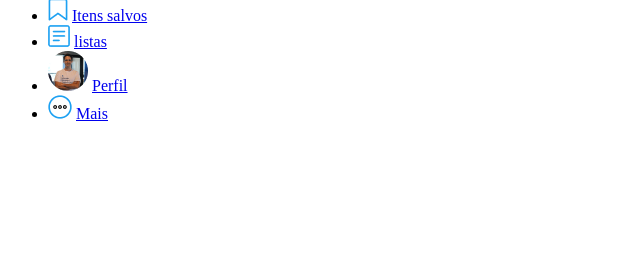
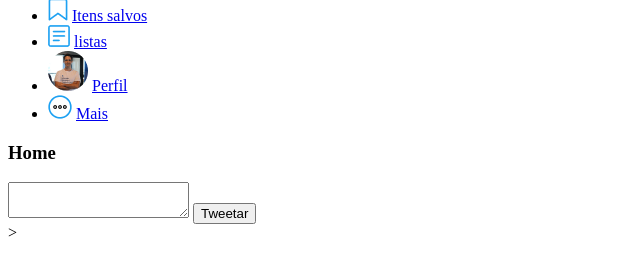
Before and after one commit to Muglly/Twitter-KenzieAcademy, a plain HTML site: page index.html in a window 1280 px wide. Shown: the part 182-458 px from the top of the page, without its empty margins (0-640 px from the left). Drawn offline with Linux system fonts and the light colour scheme.

Commit message:
Formulario HTML

```diff
--- a/index.html
+++ b/index.html
@@ -1,5 +1,6 @@
 <!DOCTYPE html>
 <html lang="pt-br">
+
 <head>
     <meta charset="UTF-8">
     <meta http-equiv="X-UA-Compatible" content="IE=edge">
@@ -7,10 +8,12 @@
     <link rel="stylesheet" href="./assets/css/style.css">
     <title>Clone Twitter</title>
 </head>
+
 <body>
+
     <header>
         <figure>
-            <img src="./assets/img/bird 1.svg" alt="Logo Twitter"/>
+            <img src="./assets/img/bird 1.svg" alt="Logo Twitter" />
             <figcaption hidden>Logo Twitter</figcaption>
         </figure>
         <nav>
@@ -50,5 +53,19 @@
             </ul>
         </nav>
     </header>
+    <!--header-->
+
+    <main>
+        <h3>Home</h3>
+
+        <form>
+            <textarea name="textoTweet" placeholder="O que está acontecendo?">
+
+            </textarea>
+            <button type="submit">Tweetar</button>
+        </form>
+    </main>
+    <!--main-->>
 </body>
+
 </html>
```
